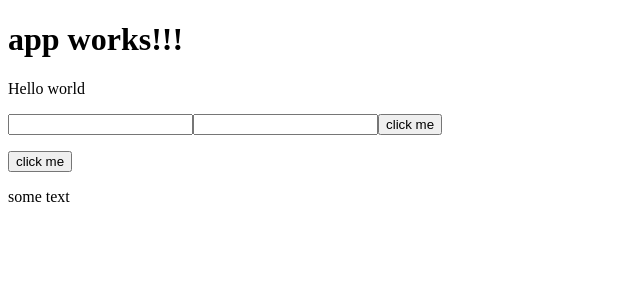
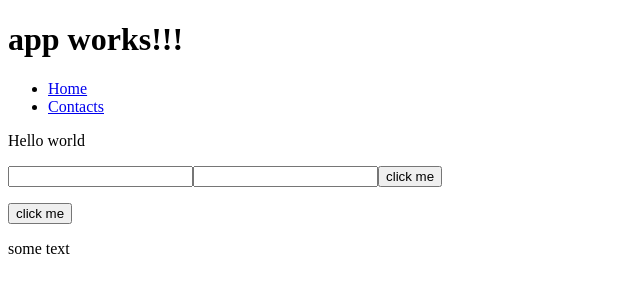
Before and after one commit to NazirTemirov/scotch-app, an Angular app: page / in a window 1280 px wide. Shown: the top 300 px of the page, without its empty margins (0-640 px from the left). Built offline with nearby package versions, Linux system fonts and the light colour scheme.

Commit message:
After tutorial №17

```diff
--- a/src/app/app.component.html
+++ b/src/app/app.component.html
@@ -1,6 +1,12 @@
 <h1>
   {{title}}
 </h1>
+<nav>
+  <ul>
+    <li><a [routerLink]="['/']">Home</a></li>
+    <li><a [routerLink]="['/contacts']">Contacts</a></li>
+  </ul>
+</nav>
 
 <!--<app-home [valFromApp] = "valForHome" (customEvent) = "onCustomEvent($event)">ng-content</app-home>-->
 <router-outlet></router-outlet>
```
